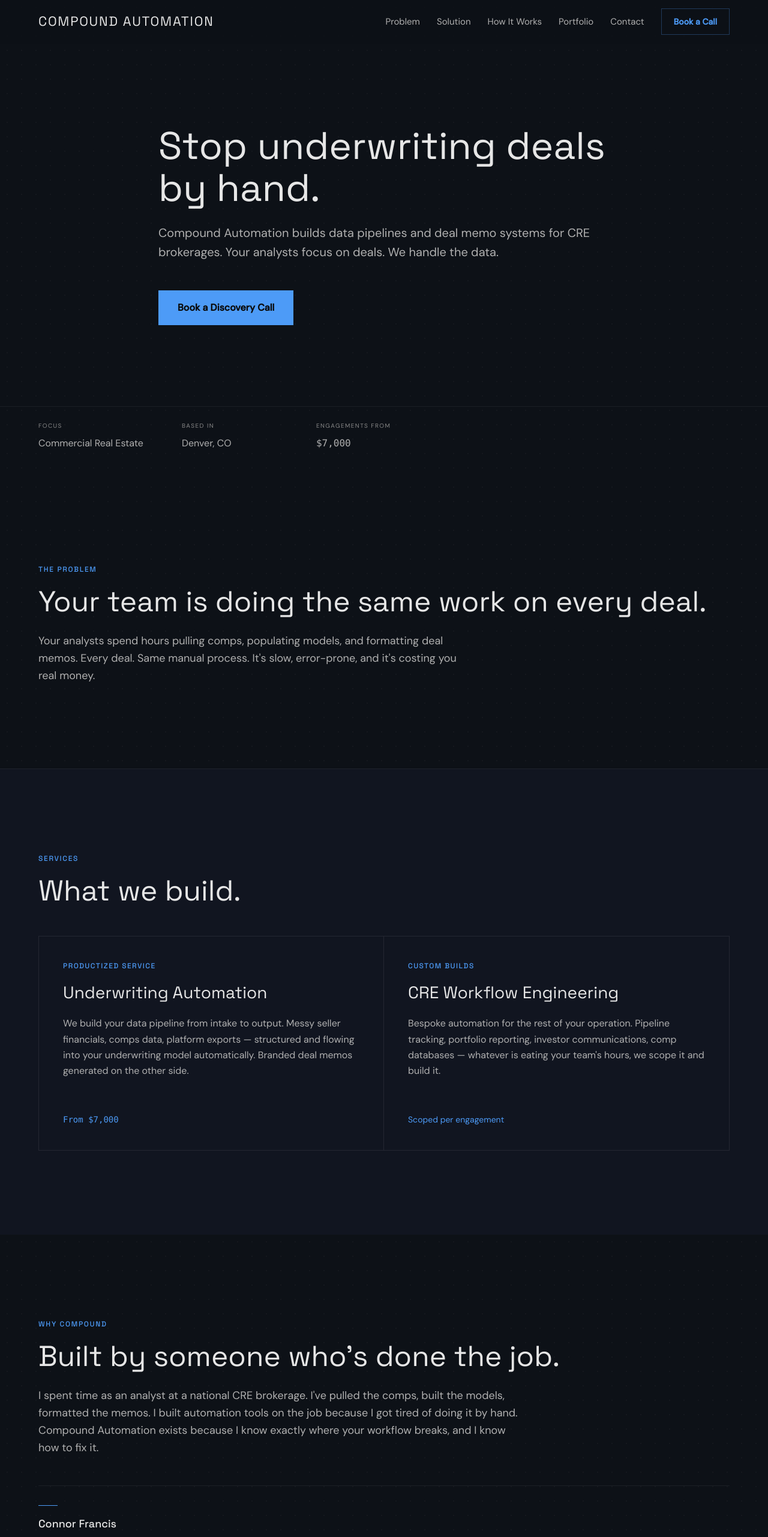
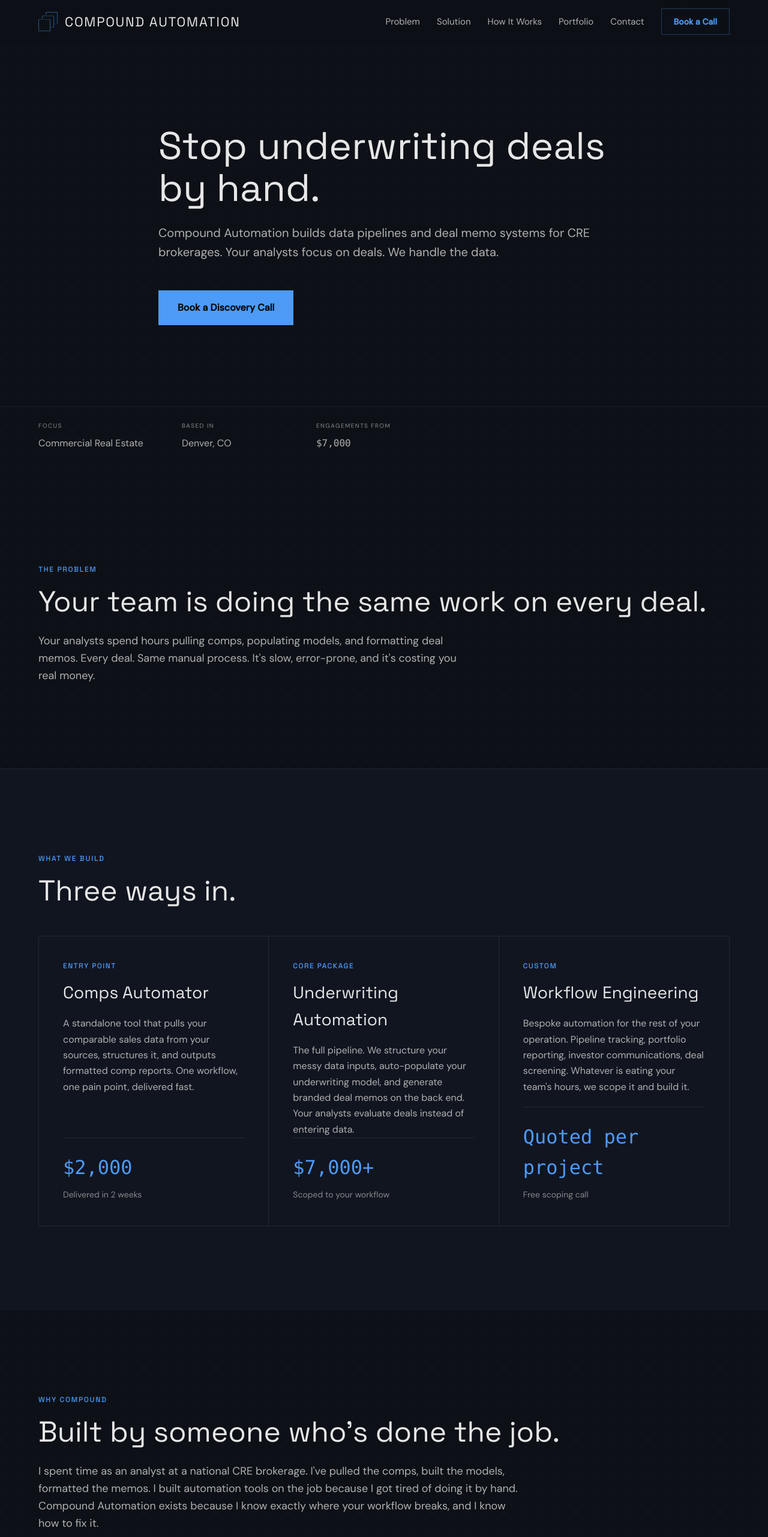
Before and after one commit to cfrancis15/compound_automation_site, a React (Vite) app in the folder client/: page / in a window 1280 px wide. Shown: the top 2562 px of the page at 60% size. Built offline with nearby package versions, Linux system fonts and the light colour scheme; no server answers.

Commit message:
second pass

```diff
--- a/client/index.html
+++ b/client/index.html
@@ -8,6 +8,7 @@
       content="Compound Automation builds data pipelines and deal memo systems for CRE brokerages."
     />
     <title>Compound Automation | CRE Automation for Brokerages</title>
+    <link rel="icon" type="image/png" href="/favicon.png" />
   </head>
   <body>
     <div id="root"></div>
--- a/client/src/App.css
+++ b/client/src/App.css
@@ -156,12 +156,26 @@ img {
 }
 
 .navbar-logo {
+  display: flex;
+  align-items: center;
+  gap: 12px;
   font-family: "Space Grotesk", sans-serif;
   font-size: 22px;
   color: #e6e6e6;
   white-space: nowrap;
   text-transform: uppercase;
   letter-spacing: 0.08em;
+}
+
+.navbar-logo-mark {
+  display: block;
+  width: 32px;
+  height: 32px;
+  flex-shrink: 0;
+}
+
+.navbar-logo-text {
+  line-height: 1;
 }
 
 .navbar-nav {
@@ -323,7 +337,7 @@ img {
 
 .solution-phases {
   display: grid;
-  grid-template-columns: repeat(2, 1fr);
+  grid-template-columns: repeat(3, 1fr);
   margin-top: 48px;
   border: 1px solid rgba(255, 255, 255, 0.08);
 }
@@ -334,15 +348,30 @@ img {
   flex-direction: column;
 }
 
-.solution-phase:first-child {
+.solution-phase:not(:last-child) {
   border-right: 1px solid rgba(255, 255, 255, 0.08);
 }
 
-.solution-phase-footnote {
-  margin: 32px 0 0;
+.solution-phase .card-body {
+  flex: 1;
+}
+
+.solution-tier-price {
+  margin-top: auto;
   padding-top: 24px;
+  border-top: 1px solid rgba(255, 255, 255, 0.08);
+}
+
+.solution-tier-price-value {
+  margin: 0 0 8px;
+  font-size: 32px;
+  color: #4d9bf7;
+}
+
+.solution-tier-price-note {
+  margin: 0;
   font-size: 14px;
-  color: #4d9bf7;
+  color: #888888;
 }
 
 /* Portfolio cards */
@@ -358,7 +387,7 @@ img {
   height: 100%;
 }
 
-.steps-row .scroll-reveal {
+.process-steps .scroll-reveal {
   height: 100%;
 }
 
@@ -435,15 +464,19 @@ img {
 
 /* How It Works */
 
-.steps-row {
+.process-steps {
   display: grid;
-  grid-template-columns: repeat(3, 1fr);
-  gap: 40px;
+  grid-template-columns: repeat(2, 1fr);
   margin-top: 48px;
+  border: 1px solid rgba(255, 255, 255, 0.08);
 }
 
-.step-card {
-  padding: 8px 0;
+.process-step {
+  padding: 40px;
+}
+
+.process-step:not(:last-child) {
+  border-right: 1px solid rgba(255, 255, 255, 0.08);
 }
 
 .step-number {
@@ -467,6 +500,12 @@ img {
   font-size: 16px;
   color: #b0b0b0;
   line-height: 1.6;
+}
+
+.step-note {
+  margin: 8px 0 0;
+  font-size: 14px;
+  color: #888888;
 }
 
 .step-price {
@@ -672,16 +711,20 @@ img {
     margin-top: 8px;
   }
 
-  .steps-row {
+  .process-steps {
     grid-template-columns: 1fr;
-    gap: 48px;
+  }
+
+  .process-step:not(:last-child) {
+    border-right: none;
+    border-bottom: 1px solid rgba(255, 255, 255, 0.08);
   }
 
   .solution-phases {
     grid-template-columns: 1fr;
   }
 
-  .solution-phase:first-child {
+  .solution-phase:not(:last-child) {
     border-right: none;
     border-bottom: 1px solid rgba(255, 255, 255, 0.08);
   }
@@ -756,8 +799,13 @@ img {
     text-align: center;
   }
 
-  .solution-phase {
+  .solution-phase,
+  .process-step {
     padding: 24px;
+  }
+
+  .solution-tier-price-value {
+    font-size: 28px;
   }
 
   .portfolio-card-content {
--- a/client/src/components/HowItWorks.jsx
+++ b/client/src/components/HowItWorks.jsx
@@ -1,4 +1,4 @@
-// HowItWorks - three-step process with pricing
+// HowItWorks - two-step process with shared bordered layout
 
 import ScrollReveal from "./ScrollReveal.jsx";
 
@@ -13,49 +13,39 @@ function HowItWorks() {
           <p className="section-label">HOW IT WORKS</p>
         </ScrollReveal>
         <ScrollReveal delayMs={120}>
-          <h2 className="section-heading">Three steps to automation.</h2>
+          <h2 className="section-heading">How it starts.</h2>
         </ScrollReveal>
 
-        <div className="steps-row">
-          <ScrollReveal delayMs={240}>
-            <article className="step-card">
+        <ScrollReveal delayMs={240}>
+          <div className="process-steps">
+            <article className="process-step">
               <p className="step-number">01</p>
               <h3 className="step-heading">Discovery Call</h3>
               <p className="step-body">
-                We learn your workflow, your data sources, and your pain points.
+                We learn your workflow, your data sources, and where your team is
+                losing hours. You walk away knowing exactly what&apos;s possible
+                and what it costs.
               </p>
               <p className="step-price">Free</p>
+              <p className="step-note">30 minutes, no commitment</p>
             </article>
-          </ScrollReveal>
 
-          <ScrollReveal delayMs={360}>
-            <article className="step-card">
+            <article className="process-step">
               <p className="step-number">02</p>
-              <h3 className="step-heading">Discovery Audit</h3>
-              <p className="step-body">
-                We map your entire underwriting process, inventory your data, and
-                scope the automation build. You get a written proposal.
-              </p>
-              <p className="step-price price-mono">$499</p>
-            </article>
-          </ScrollReveal>
-
-          <ScrollReveal delayMs={480}>
-            <article className="step-card">
-              <p className="step-number">03</p>
               <h3 className="step-heading">Build &amp; Deploy</h3>
               <p className="step-body">
                 We build your automation, integrate it with your existing tools,
                 and deploy it. Your team is trained and running within weeks.
               </p>
-              <p className="step-price price-mono">$7,000</p>
+              <p className="step-price">Timeline varies</p>
+              <p className="step-note">Based on project scope</p>
             </article>
-          </ScrollReveal>
-        </div>
+          </div>
+        </ScrollReveal>
 
-        <ScrollReveal delayMs={600}>
+        <ScrollReveal delayMs={360}>
           <p className="how-it-works-note">
-            Ongoing hosting and support:{" "}
+            Ongoing pipeline maintenance and support:{" "}
             <span className="price-mono">$300/month</span>. Feature additions:{" "}
             <span className="price-mono">$50/hour</span>.
           </p>
--- a/client/src/components/Navbar.jsx
+++ b/client/src/components/Navbar.jsx
@@ -54,7 +54,14 @@ function Navbar() {
             window.scrollTo({ top: 0, behavior: "smooth" });
           }}
         >
-          Compound Automation
+          <img
+            className="navbar-logo-mark"
+            src="/logo.png"
+            alt=""
+            width="32"
+            height="32"
+          />
+          <span className="navbar-logo-text">Compound Automation</span>
         </a>
 
         <button
--- a/client/src/components/Solution.jsx
+++ b/client/src/components/Solution.jsx
@@ -1,4 +1,4 @@
-// Solution - two service offerings in a single bordered container
+// Solution - three product tiers in a shared bordered grid
 
 import ScrollReveal from "./ScrollReveal.jsx";
 
@@ -7,36 +7,58 @@ function Solution() {
     <section className="content-section solution-section section-alt" id="solution">
       <div className="page-container">
         <ScrollReveal>
-          <p className="section-label">SERVICES</p>
+          <p className="section-label">WHAT WE BUILD</p>
         </ScrollReveal>
         <ScrollReveal delayMs={120}>
-          <h2 className="section-heading">What we build.</h2>
+          <h2 className="section-heading">Three ways in.</h2>
         </ScrollReveal>
 
         <ScrollReveal delayMs={240}>
           <div className="solution-phases">
             <article className="solution-phase">
-              <p className="card-phase-label">PRODUCTIZED SERVICE</p>
-              <h3 className="card-heading">Underwriting Automation</h3>
+              <p className="card-phase-label">ENTRY POINT</p>
+              <h3 className="card-heading">Comps Automator</h3>
               <p className="card-body">
-                We build your data pipeline from intake to output. Messy seller
-                financials, comps data, platform exports — structured and flowing
-                into your underwriting model automatically. Branded deal memos
-                generated on the other side.
+                A standalone tool that pulls your comparable sales data from your
+                sources, structures it, and outputs formatted comp reports. One
+                workflow, one pain point, delivered fast.
               </p>
-              <p className="solution-phase-footnote price-mono">From $7,000</p>
+              <div className="solution-tier-price">
+                <p className="solution-tier-price-value price-mono">$2,000</p>
+                <p className="solution-tier-price-note">Delivered in 2 weeks</p>
+              </div>
             </article>
 
             <article className="solution-phase">
-              <p className="card-phase-label">CUSTOM BUILDS</p>
-              <h3 className="card-heading">CRE Workflow Engineering</h3>
+              <p className="card-phase-label">CORE PACKAGE</p>
+              <h3 className="card-heading">Underwriting Automation</h3>
+              <p className="card-body">
+                The full pipeline. We structure your messy data inputs,
+                auto-populate your underwriting model, and generate branded deal
+                memos on the back end. Your analysts evaluate deals instead of
+                entering data.
+              </p>
+              <div className="solution-tier-price">
+                <p className="solution-tier-price-value price-mono">$7,000+</p>
+                <p className="solution-tier-price-note">Scoped to your workflow</p>
+              </div>
+            </article>
+
+            <article className="solution-phase">
+              <p className="card-phase-label">CUSTOM</p>
+              <h3 className="card-heading">Workflow Engineering</h3>
               <p className="card-body">
                 Bespoke automation for the rest of your operation. Pipeline
-                tracking, portfolio reporting, investor communications, comp
-                databases — whatever is eating your team&apos;s hours, we scope it
+                tracking, portfolio reporting, investor communications, deal
+                screening. Whatever is eating your team&apos;s hours, we scope it
                 and build it.
               </p>
-              <p className="solution-phase-footnote">Scoped per engagement</p>
+              <div className="solution-tier-price">
+                <p className="solution-tier-price-value price-mono">
+                  Quoted per project
+                </p>
+                <p className="solution-tier-price-note">Free scoping call</p>
+              </div>
             </article>
           </div>
         </ScrollReveal>
```
Also changed, not shown: client/public/favicon.png (added), client/public/logo.png (added).
